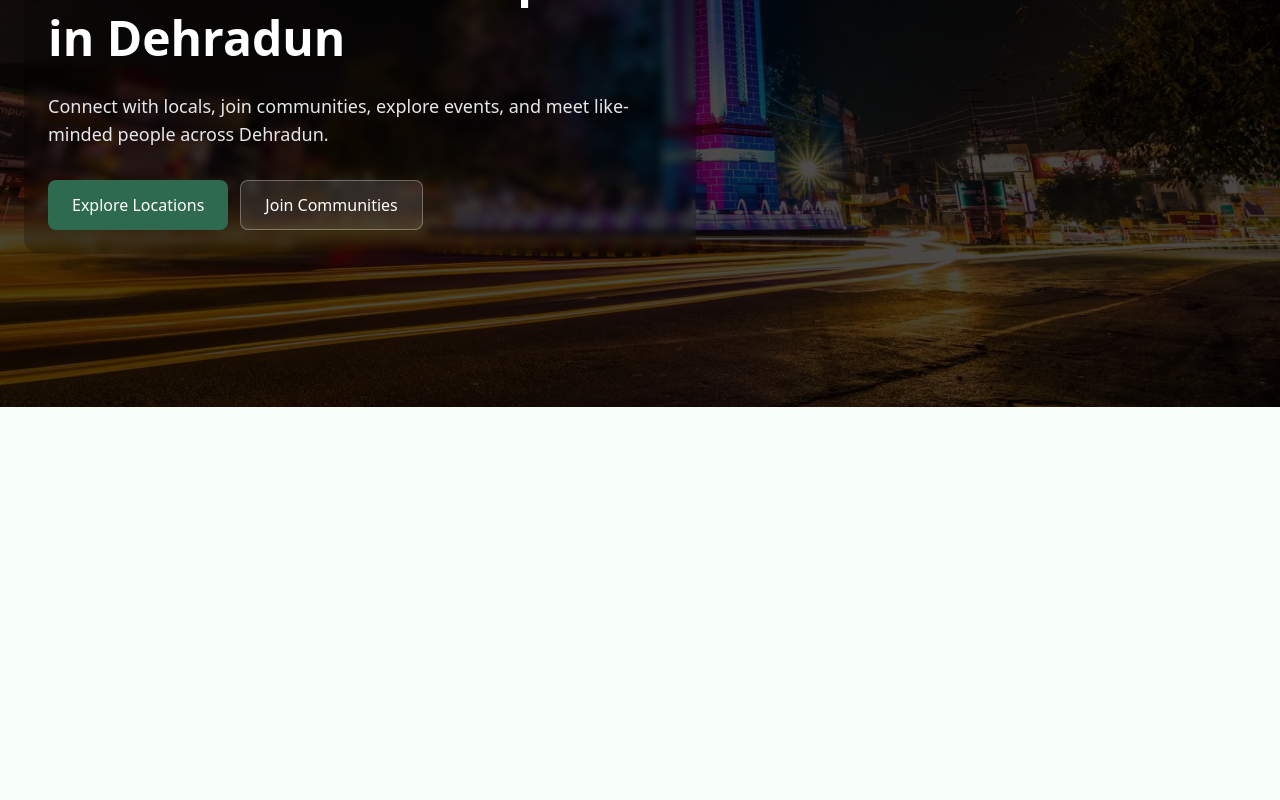
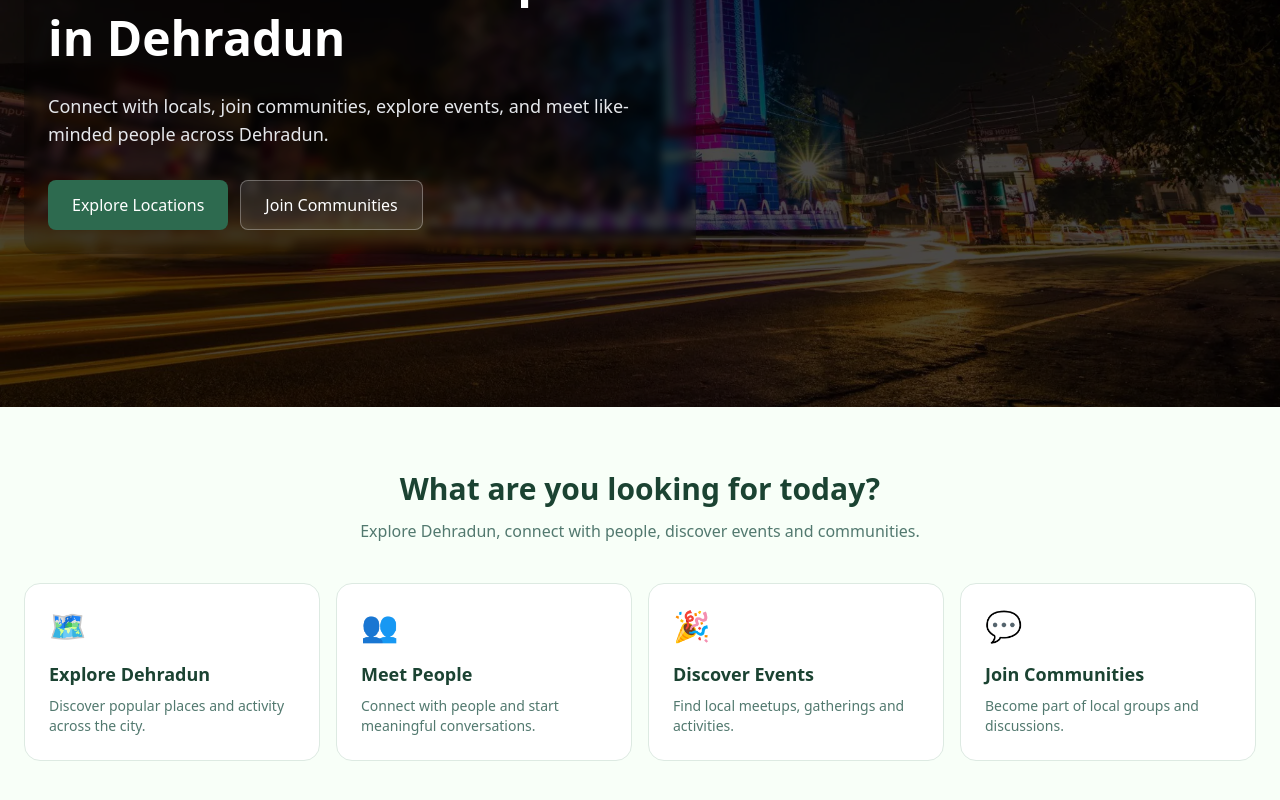
Before and after one commit to cykoravish/doonmeet, a Next.js app: page / in a window 1280 px wide. Shown: the part 394-1194 px from the top of the page. Before the commit the page ends 801 px from the top, so only its background shows below. Built offline with nearby package versions, Linux system fonts and the light colour scheme.

Commit message:
Add QuickActions component to enhance homepage functionality

```diff
--- a/src/app/(main)/page.tsx
+++ b/src/app/(main)/page.tsx
@@ -1,9 +1,11 @@
 import HeroSection from "@/components/home/HeroSection";
+import QuickActions from "@/components/home/QuickActions";
 
 export default function HomePage() {
   return (
     <>
       <HeroSection />
+      <QuickActions />
     </>
   );
 }
--- /dev/null
+++ b/src/components/home/QuickActions.tsx
@@ -0,0 +1,77 @@
+import Link from "next/link";
+
+const actions = [
+  {
+    title: "Explore Dehradun",
+    description: "Discover popular places and activity across the city.",
+    icon: "🗺️",
+    href: "/locations",
+  },
+  {
+    title: "Meet People",
+    description: "Connect with people and start meaningful conversations.",
+    icon: "👥",
+    href: "/chat",
+  },
+  {
+    title: "Discover Events",
+    description: "Find local meetups, gatherings and activities.",
+    icon: "🎉",
+    href: "/events",
+  },
+  {
+    title: "Join Communities",
+    description: "Become part of local groups and discussions.",
+    icon: "💬",
+    href: "/communities",
+  },
+];
+
+export default function QuickActions() {
+  return (
+    <section className="mx-auto max-w-7xl px-6 py-16">
+      <div className="mb-10 text-center">
+        <h2 className="mb-3 text-3xl font-bold">
+          What are you looking for today?
+        </h2>
+
+        <p
+          style={{
+            color: "rgb(var(--muted))",
+          }}
+        >
+          Explore Dehradun, connect with people, discover events and communities.
+        </p>
+      </div>
+
+      <div className="grid gap-4 md:grid-cols-2 lg:grid-cols-4">
+        {actions.map((action) => (
+          <Link
+            key={action.title}
+            href={action.href}
+            className="rounded-2xl border p-6 transition-all hover:-translate-y-1 hover:shadow-xl"
+            style={{
+              borderColor: "rgb(var(--border))",
+              backgroundColor: "rgb(var(--surface))",
+            }}
+          >
+            <div className="mb-4 text-3xl">{action.icon}</div>
+
+            <h3 className="mb-2 text-lg font-semibold">
+              {action.title}
+            </h3>
+
+            <p
+              className="text-sm"
+              style={{
+                color: "rgb(var(--muted))",
+              }}
+            >
+              {action.description}
+            </p>
+          </Link>
+        ))}
+      </div>
+    </section>
+  );
+}
```
